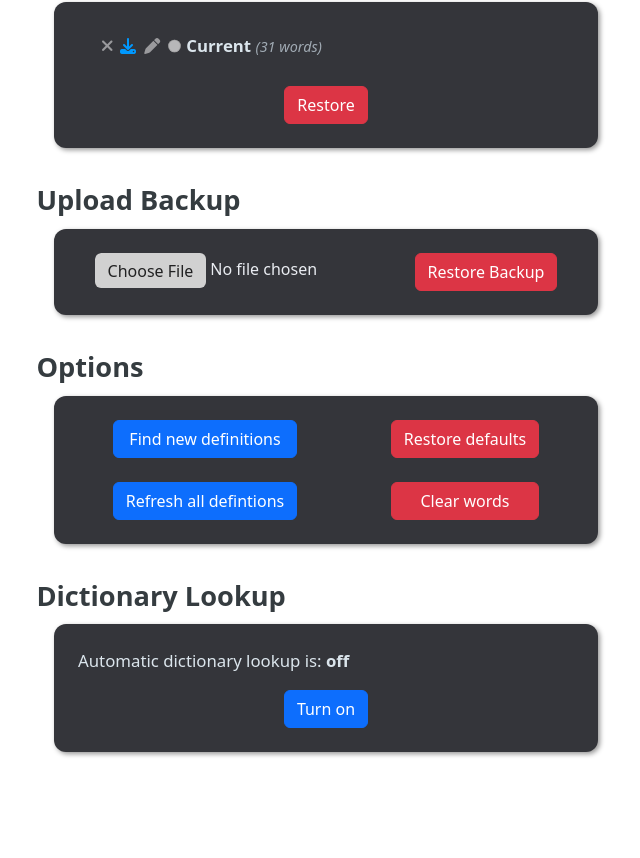
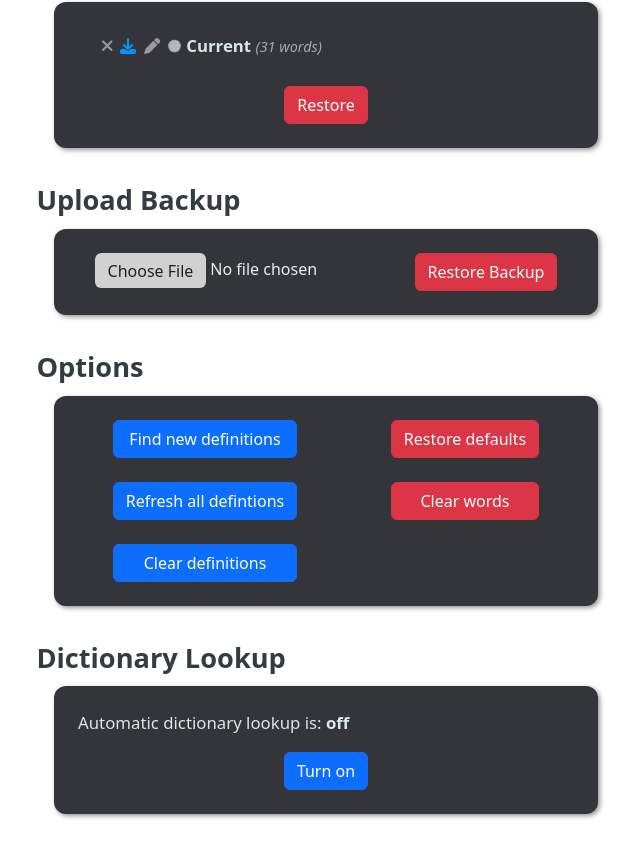
Before and after one commit to vishusandy/lexicon, a SvelteKit app: page /options in a window 1280 px wide. Shown: the part 385-1243 px from the top of the page, without its empty margins (326-966 px from the left). Before the commit the page ends 1217 px from the top, so only its background shows below. Built offline with nearby package versions, Linux system fonts and the light colour scheme.

Commit message:
added option to clear dictionary definitions

```diff
--- a/src/components/Options.svelte
+++ b/src/components/Options.svelte
@@ -9,6 +9,7 @@
         list_blank,
         list_default,
         list_get,
+        list_remove_dicts,
         list_save,
         list_update,
         new_word_cache
@@ -45,6 +46,19 @@
         list_save(blank);
 
         // dispatch('refreshlist', true);
+    }
+
+    function clearDefinitions() {
+        if (!browser) return;
+
+        if (!window.confirm('This will clear all words in your current word list.  Continue?')) {
+            return;
+        }
+
+        let l = list_get(key);
+        const num = list_remove_dicts(l);
+        console.log(`removed ${num} definitions`);
+        list_save(l);
     }
 
     function refreshAllWords(key: string) {
@@ -169,6 +183,9 @@
             <button on:click={() => refreshAllWords(key)} type="button" class="btn btn-primary"
                 >Refresh all defintions</button
             >
+            <button on:click={clearDefinitions} type="button" class="btn btn-primary"
+                >Clear definitions</button
+            >
         </div>
         <div class="option-section options-subgroup">
             <button on:click={restoreDefaults} type="button" class="btn btn-danger"
--- a/src/components/Words.svelte
+++ b/src/components/Words.svelte
@@ -13,7 +13,7 @@
         list_sort,
         list_update,
         list_update_word,
-        list_update_definition,
+        list_update_note,
         filter_word,
         new_word_cache,
         getWordElem
@@ -195,7 +195,7 @@
     function updateDefinition(e: WordEvent) {
         if (e.key != key || !e.word.def) return;
         let def = removeMarks(e.word.def.trim());
-        if (list_update_definition(list, e.word.id, def)) {
+        if (list_update_note(list, e.word.id, def)) {
             list_save(list);
         } else {
             console.log('definition update failed');
--- a/src/words.ts
+++ b/src/words.ts
@@ -111,7 +111,7 @@ export function list_update_word(list: WordList, id: number, word: string): bool
     return true;
 }
 
-export function list_update_definition(list: WordList, id: number, def: string | undefined): boolean {
+export function list_update_note(list: WordList, id: number, def: string | undefined): boolean {
     const i = list.words.findIndex(w => w.id == id);
     if (i < 0) return false;
 
@@ -134,6 +134,15 @@ export function list_sort(list: WordList): WordList {
         list.words.sort(sort_fn(list.sort_by, list.sort_order));
     }
     return list;
+}
+
+export function list_remove_dicts(list: WordList): number {
+    let i = 0;
+    list.words.forEach(word => {
+        i += 1;
+        word.dict_def = undefined;
+    });
+    return i;
 }
 
 function sort_fn(sort_by: SortBy, sort_order: SortOrder, sort_favorites: boolean = true): (a: Word, b: Word) => number {
```
